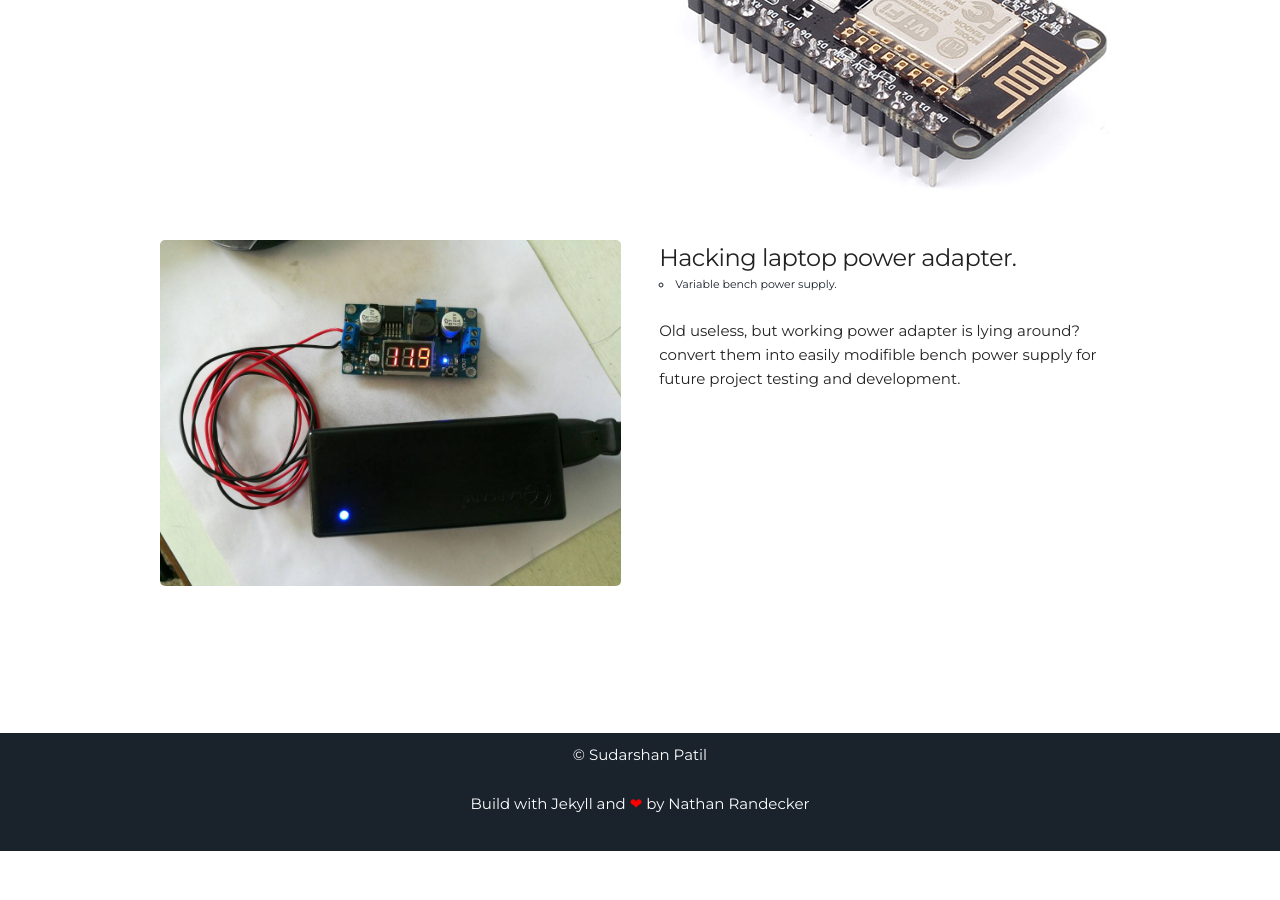
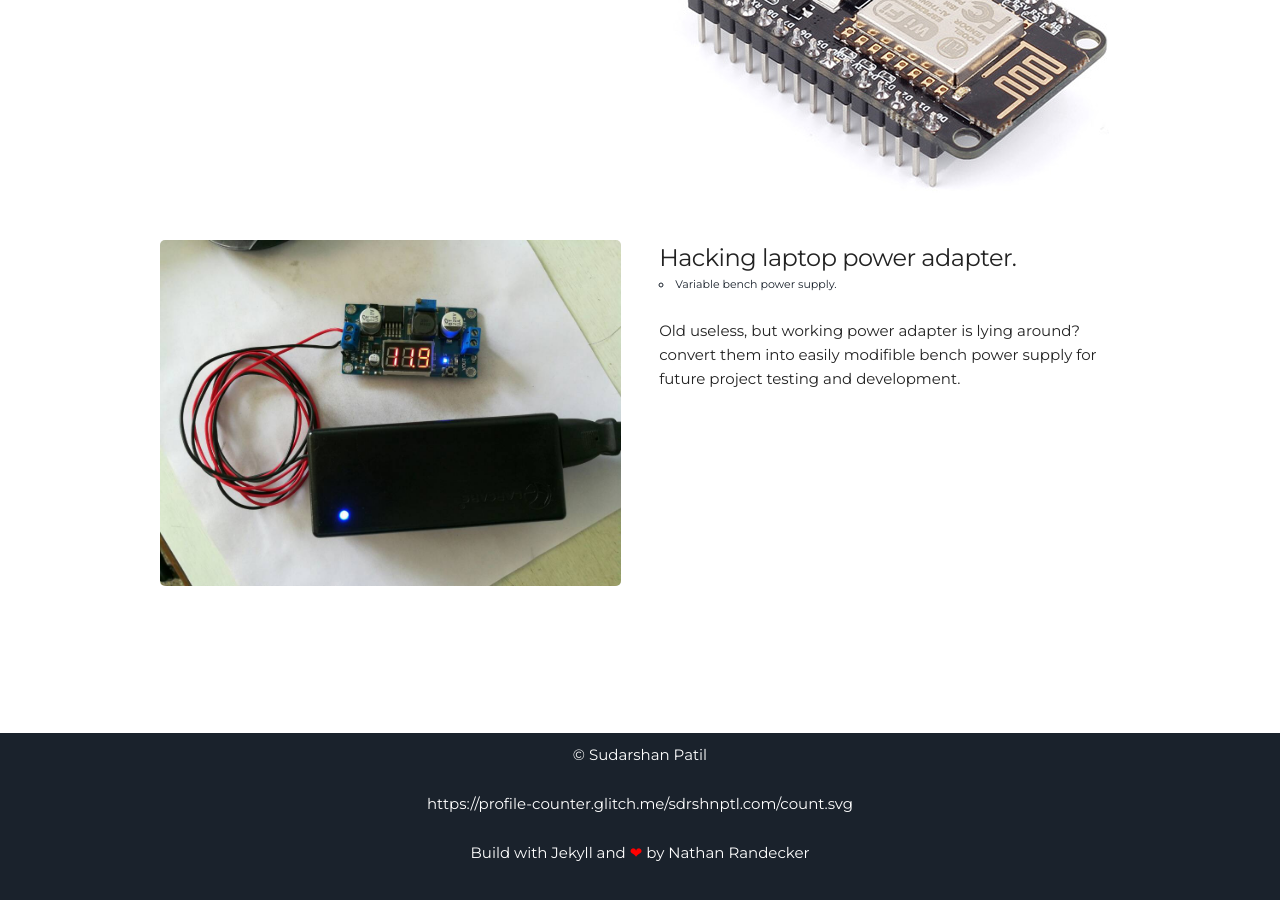
Before and after one commit to sdrshnptl/sdrshnptl, a Jekyll site: the page built from index.html, in a window 1280 px wide and 900 px high, scrolled down 1327 px. Built offline with Jekyll 4.4.1, drawn with Linux system fonts in a browser that asks for light colours; before the commit the page ends 2178 px from its top, so only the background shows below that.

Commit message:
Update footer.html

```diff
--- a/_includes/footer.html
+++ b/_includes/footer.html
@@ -1,6 +1,6 @@
 <footer class="footer">
     <p>&copy; {{site.username}}</p>
-    <p>{{![Visitor Count](https://profile-counter.glitch.me/sdrshnptl.com/count.svg)}}</p>
+    <p>https://profile-counter.glitch.me/sdrshnptl.com/count.svg</p>
     <p>Build with Jekyll and <span class="love">❤</span> by <a href="https://nrandecker.github.io">Nathan Randecker</a></p>
 </footer>
 <script src="//cdn.jsdelivr.net/particles.js/2.0.0/particles.min.js"></script>
```
